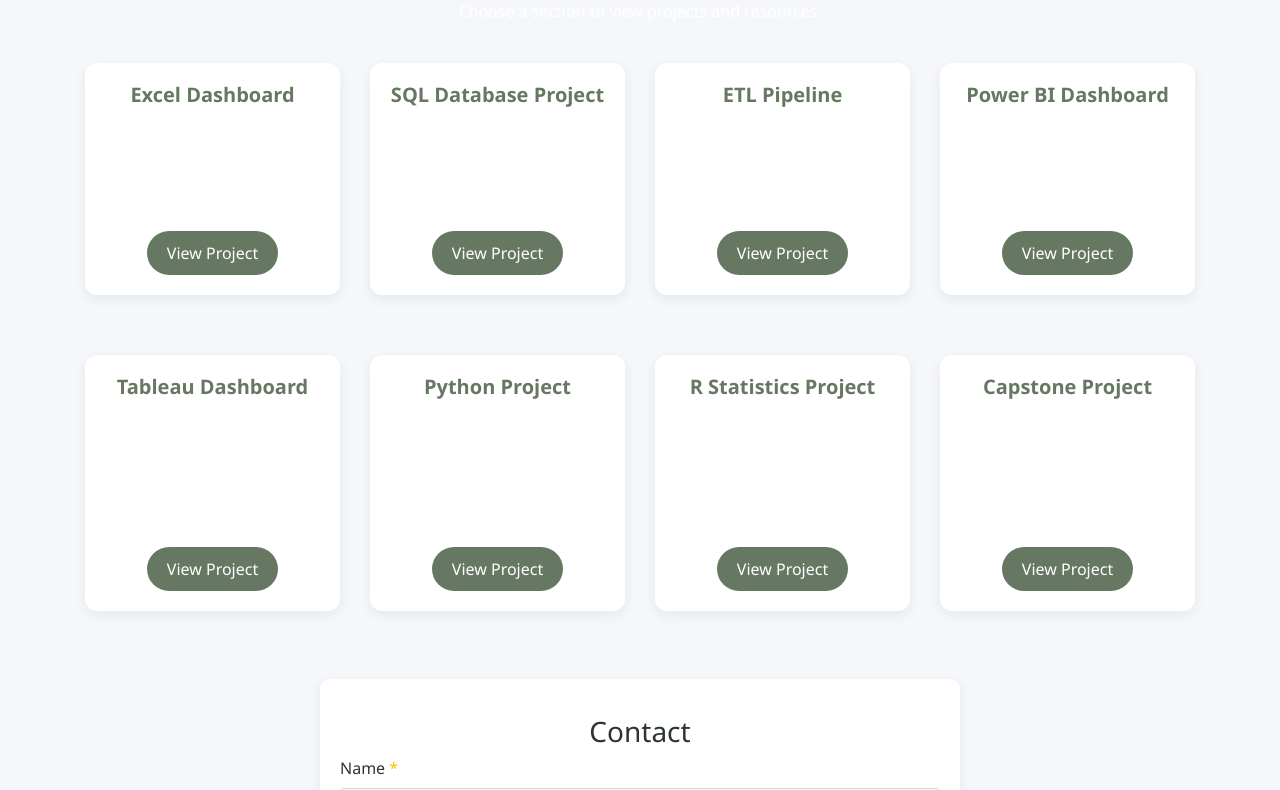
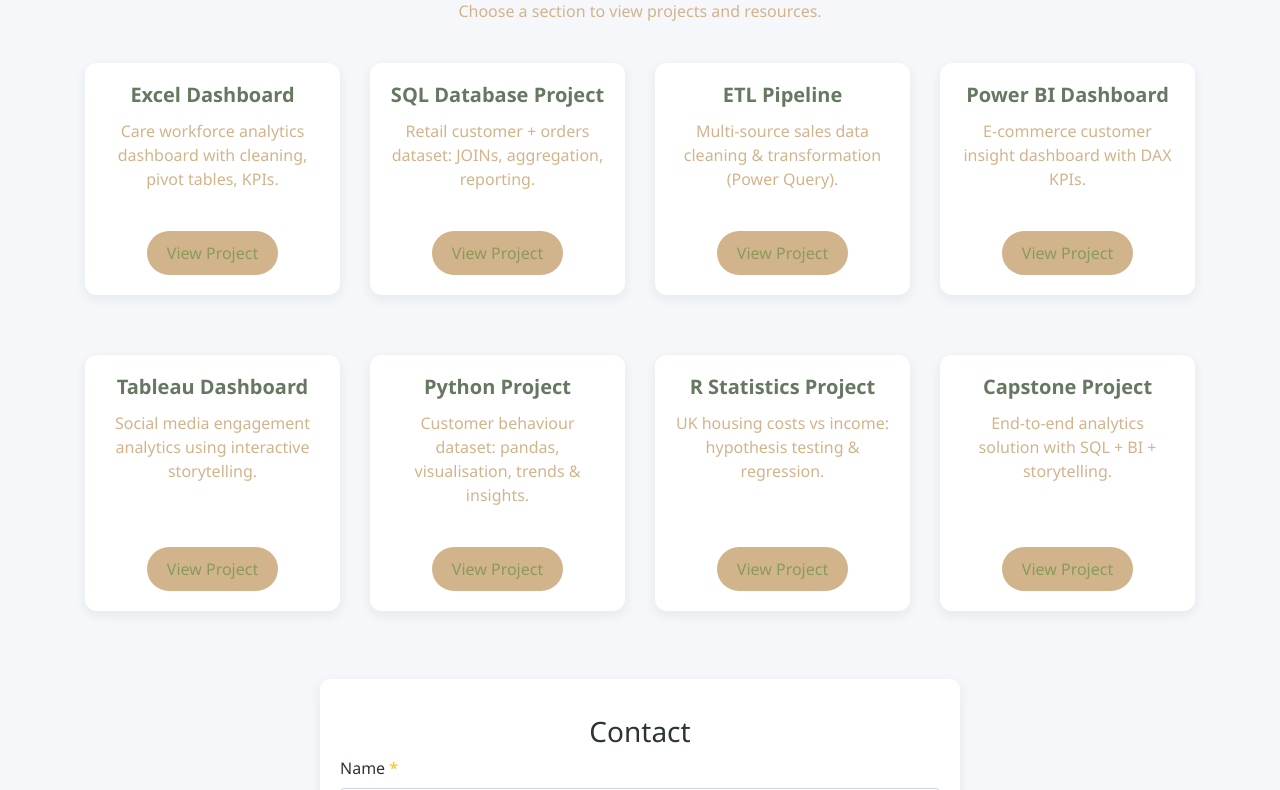
Before and after one commit to mljalloh336-ui/MSC_data_analytics.m.j, a plain HTML site: page index.html in a window 1280 px wide. Shown: the part 593-1383 px from the top of the page. Drawn offline with nearby package versions, Linux system fonts and the light colour scheme; a script that the page names is missing.

Commit message:
Update main2.css

```diff
--- a/main2.css
+++ b/main2.css
@@ -37,8 +37,8 @@
 
 /* BUTTON */
 .custom-btn {
-    background-color: #677862;
-    color: #ffffff;
+    background-color: #d2b48c;
+    color: #8a9a5b;
     border: none;
     border-radius: 25px;
     padding: 10px 20px;
@@ -70,7 +70,7 @@
 }
 
 .card-text {
-    color: #ffffff;
+    color: #d2b48c;
 }
 
 /* SECTION TITLES */
@@ -80,7 +80,7 @@
 }
 
 .intro {
-    color: #ffffff;
+    color: #d2b48c;
 }
 
 /* CONTACT FORM */
```
